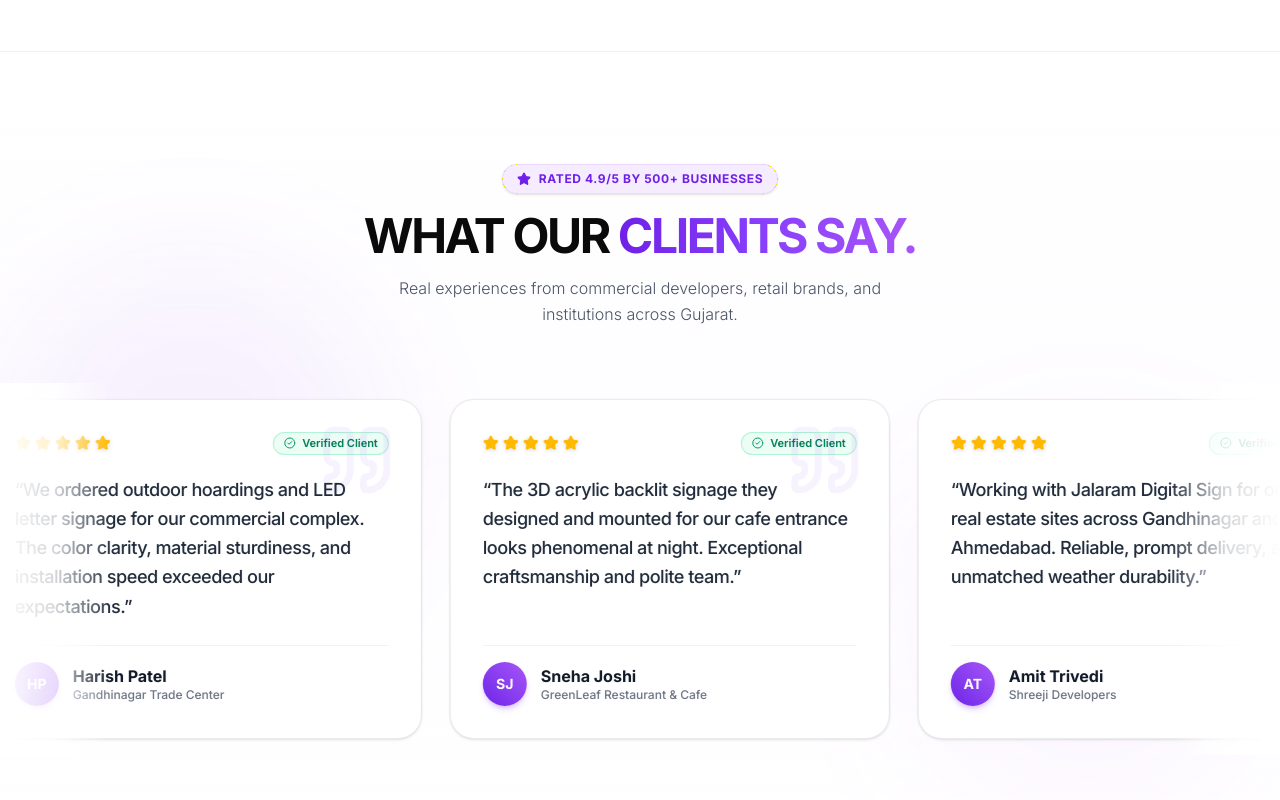
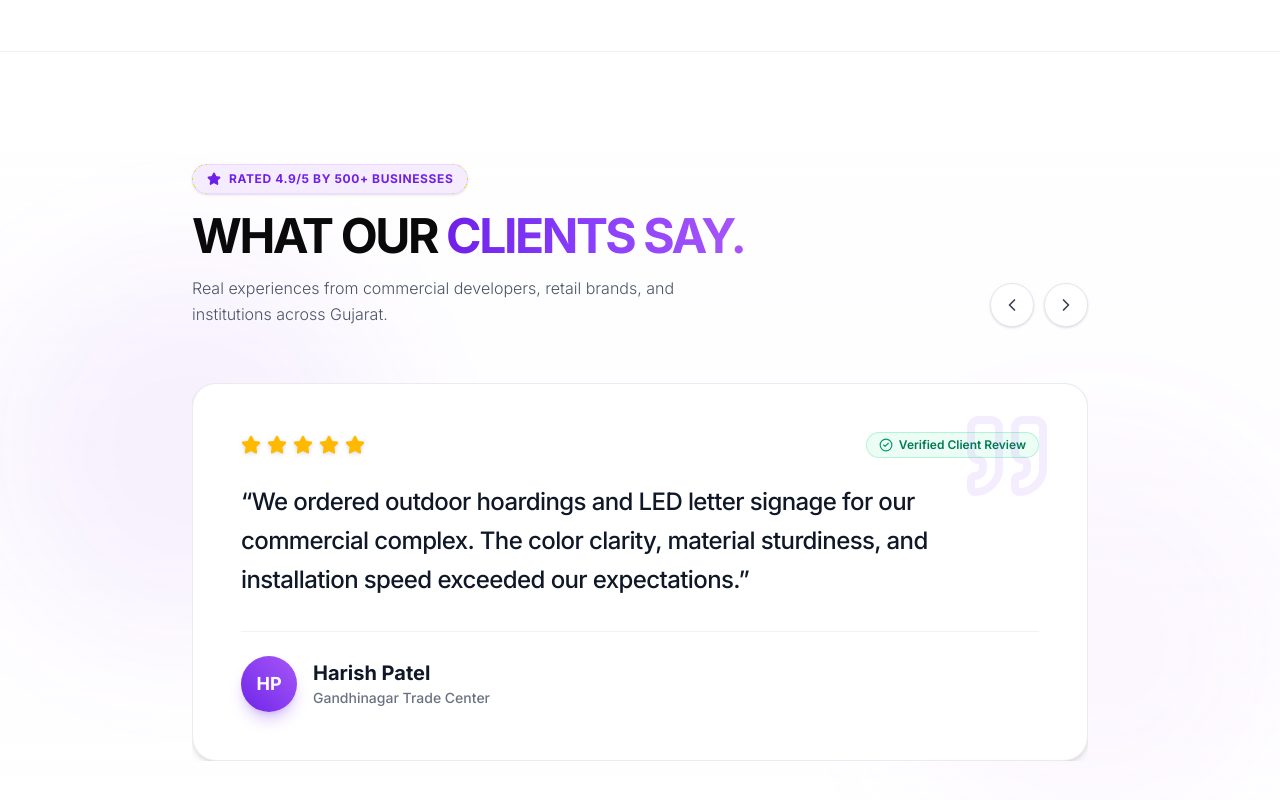
Before and after one commit to rahil6576-afk/Jalaram-digital-sign, a Next.js app: page / in a window 1280 px wide. Shown: the part 4156-4956 px from the top of the page. Built offline with nearby package versions, Linux system fonts and the light colour scheme; no server answers; the database is empty.

Commit message:
feat: ensure reviews continuously transition one by one in an infinite loop without pausing

```diff
--- a/src/components/home/HomeReviewsSection.tsx
+++ b/src/components/home/HomeReviewsSection.tsx
@@ -1,7 +1,8 @@
 "use client";
 
-import React, { useMemo } from "react";
-import { Star, Quote, CheckCircle2 } from "lucide-react";
+import React, { useState, useEffect, useCallback } from "react";
+import { motion, AnimatePresence } from "framer-motion";
+import { Star, Quote, CheckCircle2, ChevronLeft, ChevronRight } from "lucide-react";
 import type { TestimonialItem } from "@/data/site";
 
 interface HomeReviewsSectionProps {
@@ -9,16 +10,73 @@ interface HomeReviewsSectionProps {
 }
 
 export default function HomeReviewsSection({ testimonials = [] }: HomeReviewsSectionProps) {
-  // Ensure we have a duplicated array so translation of -50% loops seamlessly forever
-  const fullTrack = useMemo(() => {
-    if (!testimonials || testimonials.length === 0) return [];
-    // Repeat enough times so halfTrack contains at least 8-12 cards
-    const multiplier = Math.max(2, Math.ceil(8 / testimonials.length));
-    const half = Array.from({ length: multiplier }).flatMap(() => testimonials);
-    return [...half, ...half];
-  }, [testimonials]);
+  const [currentIndex, setCurrentIndex] = useState(0);
+  const [direction, setDirection] = useState<1 | -1>(1);
 
-  if (!testimonials || testimonials.length === 0) return null;
+  const totalReviews = testimonials.length;
+
+  const nextSlide = useCallback(() => {
+    if (totalReviews <= 1) return;
+    setDirection(1);
+    setCurrentIndex((prev) => (prev + 1) % totalReviews);
+  }, [totalReviews]);
+
+  const prevSlide = useCallback(() => {
+    if (totalReviews <= 1) return;
+    setDirection(-1);
+    setCurrentIndex((prev) => (prev - 1 + totalReviews) % totalReviews);
+  }, [totalReviews]);
+
+  // Continuously changes reviews one by one in an infinite loop
+  useEffect(() => {
+    if (totalReviews <= 1) return;
+    const interval = setInterval(() => {
+      setDirection(1);
+      setCurrentIndex((prev) => (prev + 1) % totalReviews);
+    }, 4000);
+    return () => clearInterval(interval);
+  }, [totalReviews]);
+
+  if (!testimonials || totalReviews === 0) return null;
+
+  const currentReview = testimonials[currentIndex];
+
+  const variants = {
+    enter: (dir: number) => ({
+      x: dir > 0 ? 80 : -80,
+      opacity: 0,
+      scale: 0.98,
+    }),
+    center: {
+      x: 0,
+      opacity: 1,
+      scale: 1,
+      transition: {
+        x: { type: "spring" as const, stiffness: 300, damping: 30 },
+        opacity: { duration: 0.35 },
+        scale: { duration: 0.35 },
+      },
+    },
+    exit: (dir: number) => ({
+      x: dir > 0 ? -80 : 80,
+      opacity: 0,
+      scale: 0.98,
+      transition: {
+        x: { type: "spring" as const, stiffness: 300, damping: 30 },
+        opacity: { duration: 0.25 },
+        scale: { duration: 0.25 },
+      },
+    }),
+  };
+
+  const initials = currentReview.name
+    ? currentReview.name
+        .split(" ")
+        .map((n) => n[0])
+        .slice(0, 2)
+        .join("")
+        .toUpperCase()
+    : "CL";
 
   return (
     <section className="py-20 sm:py-28 bg-gradient-to-b from-white via-purple-50/25 to-white border-t border-black/5 relative overflow-hidden">
@@ -26,9 +84,10 @@ export default function HomeReviewsSection({ testimonials = [] }: HomeReviewsSec
       <div className="absolute top-1/4 left-0 w-96 h-96 bg-[#6F20E8]/5 rounded-full blur-3xl pointer-events-none" />
       <div className="absolute bottom-10 right-0 w-96 h-96 bg-purple-400/5 rounded-full blur-3xl pointer-events-none" />
 
-      {/* Section Header */}
-      <div className="container mx-auto px-4 sm:px-6 lg:px-8 relative z-10 mb-10 sm:mb-14">
-        <div className="max-w-3xl mx-auto text-center">
+      <div className="container mx-auto px-4 sm:px-6 lg:px-8 relative z-10">
+        {/* Section Header with Next/Prev Arrow Controls at the top right */}
+        <div className="flex flex-col md:flex-row md:items-end justify-between gap-6 max-w-4xl mx-auto mb-10 sm:mb-14">
+          <div>
             <div className="inline-flex items-center gap-2 px-3.5 py-1.5 rounded-full bg-purple-100/80 border border-purple-200/80 text-[#6F20E8] font-bold text-xs tracking-wider uppercase mb-4 shadow-sm">
               <Star className="w-3.5 h-3.5 fill-[#6F20E8]" />
               <span>Rated 4.9/5 by 500+ Businesses</span>
@@ -39,47 +98,61 @@ export default function HomeReviewsSection({ testimonials = [] }: HomeReviewsSec
                 CLIENTS SAY.
               </span>
             </h2>
-          <p className="text-sm sm:text-base text-gray-600 font-light leading-relaxed max-w-lg mx-auto">
+            <p className="text-sm sm:text-base text-gray-600 font-light leading-relaxed max-w-lg">
               Real experiences from commercial developers, retail brands, and institutions across Gujarat.
             </p>
           </div>
+
+          {/* Clean Left / Right Arrow buttons beside header for manual cycling */}
+          {totalReviews > 1 && (
+            <div className="flex items-center gap-2.5 self-start md:self-end shrink-0">
+              <button
+                type="button"
+                onClick={prevSlide}
+                className="w-11 h-11 rounded-full border border-gray-200 hover:border-[#6F20E8] bg-white hover:bg-purple-50 text-gray-700 hover:text-[#6F20E8] flex items-center justify-center transition-all shadow-sm active:scale-95 cursor-pointer"
+                title="Previous review"
+                aria-label="Previous review"
+              >
+                <ChevronLeft className="w-5 h-5" />
+              </button>
+              <button
+                type="button"
+                onClick={nextSlide}
+                className="w-11 h-11 rounded-full border border-gray-200 hover:border-[#6F20E8] bg-white hover:bg-purple-50 text-gray-700 hover:text-[#6F20E8] flex items-center justify-center transition-all shadow-sm active:scale-95 cursor-pointer"
+                title="Next review"
+                aria-label="Next review"
+              >
+                <ChevronRight className="w-5 h-5" />
+              </button>
+            </div>
+          )}
         </div>
 
-      {/* Continuous Infinite Marquee Track with subtle edge gradient fades */}
-      <div className="relative w-full overflow-hidden py-4">
-        {/* Left and Right edge fade gradient overlays */}
-        <div className="absolute top-0 bottom-0 left-0 w-12 sm:w-28 bg-gradient-to-r from-white via-white/80 to-transparent z-10 pointer-events-none" />
-        <div className="absolute top-0 bottom-0 right-0 w-12 sm:w-28 bg-gradient-to-l from-white via-white/80 to-transparent z-10 pointer-events-none" />
-
-        {/* Marquee Track moving continuously and infinitely */}
-        <div className="animate-marquee-reviews flex gap-5 sm:gap-7 min-w-max px-4">
-          {fullTrack.map((review, idx) => {
-            const initials = review.name
-              ? review.name
-                  .split(" ")
-                  .map((n) => n[0])
-                  .slice(0, 2)
-                  .join("")
-                  .toUpperCase()
-              : "CL";
-
-            return (
-              <div
-                key={`${review.id || idx}-${idx}`}
-                className="w-[320px] sm:w-[380px] md:w-[440px] shrink-0 bg-white rounded-3xl border border-black/8 hover:border-[#6F20E8]/40 p-6 sm:p-8 shadow-sm hover:shadow-xl transition-all duration-300 relative overflow-hidden flex flex-col justify-between group cursor-default select-none"
+        {/* Single Review Card changing one by one infinitely */}
+        <div className="max-w-4xl mx-auto relative">
+          <div className="overflow-hidden min-h-[300px] sm:min-h-[260px] flex items-stretch">
+            <AnimatePresence mode="wait" custom={direction}>
+              <motion.div
+                key={currentIndex}
+                custom={direction}
+                variants={variants}
+                initial="enter"
+                animate="center"
+                exit="exit"
+                className="w-full bg-white rounded-3xl border border-black/8 hover:border-[#6F20E8]/40 p-8 sm:p-12 shadow-md hover:shadow-2xl transition-all duration-300 relative overflow-hidden flex flex-col justify-between group"
               >
-                {/* Decorative background quote mark */}
-                <Quote className="absolute top-5 right-6 w-20 h-20 text-[#6F20E8]/6 group-hover:text-[#6F20E8]/12 transition-colors pointer-events-none" />
+                {/* Decorative background quote */}
+                <Quote className="absolute top-6 right-8 w-24 h-24 text-[#6F20E8]/8 group-hover:text-[#6F20E8]/15 transition-colors pointer-events-none select-none" />
 
                 <div>
                   {/* Rating Stars & Verified Badge */}
-                  <div className="flex items-center justify-between gap-3 mb-5">
-                    <div className="flex items-center gap-1">
+                  <div className="flex items-center justify-between gap-4 mb-6">
+                    <div className="flex items-center gap-1.5">
                       {Array.from({ length: 5 }).map((_, i) => (
                         <Star
                           key={i}
-                          className={`w-4 h-4 ${
-                            i < (review.rating || 5)
+                          className={`w-5 h-5 ${
+                            i < (currentReview.rating || 5)
                               ? "fill-amber-400 text-amber-400 drop-shadow-sm"
                               : "fill-gray-200 text-gray-200"
                           }`}
@@ -87,35 +160,35 @@ export default function HomeReviewsSection({ testimonials = [] }: HomeReviewsSec
                       ))}
                     </div>
 
-                    <div className="inline-flex items-center gap-1.5 px-2.5 py-0.5 rounded-full bg-emerald-50 border border-emerald-200/80 text-emerald-700 text-[11px] font-semibold">
-                      <CheckCircle2 className="w-3 h-3 text-emerald-600" />
-                      <span>Verified Client</span>
+                    <div className="inline-flex items-center gap-1.5 px-3 py-1 rounded-full bg-emerald-50 border border-emerald-200/80 text-emerald-700 text-xs font-semibold">
+                      <CheckCircle2 className="w-3.5 h-3.5 text-emerald-600" />
+                      <span>Verified Client Review</span>
                     </div>
                   </div>
 
                   {/* Review Quote */}
-                  <blockquote className="text-gray-800 text-base sm:text-lg font-medium leading-relaxed mb-6 tracking-tight relative z-10">
-                    &ldquo;{review.quote}&rdquo;
+                  <blockquote className="text-gray-900 text-lg sm:text-xl md:text-2xl font-medium leading-relaxed mb-8 tracking-tight relative z-10">
+                    &ldquo;{currentReview.quote}&rdquo;
                   </blockquote>
                 </div>
 
                 {/* Author Information */}
-                <div className="flex items-center gap-3.5 pt-4 border-t border-black/5 mt-auto relative z-10">
-                  <div className="w-11 h-11 rounded-full bg-gradient-to-tr from-[#6F20E8] to-[#A855F7] text-white font-bold text-sm flex items-center justify-center shrink-0 shadow-md shadow-[#6F20E8]/20">
+                <div className="flex items-center gap-4 pt-6 border-t border-black/5 mt-auto relative z-10">
+                  <div className="w-12 h-12 sm:w-14 sm:h-14 rounded-full bg-gradient-to-tr from-[#6F20E8] to-[#A855F7] text-white font-bold text-base sm:text-lg flex items-center justify-center shrink-0 shadow-lg shadow-[#6F20E8]/25">
                     {initials}
                   </div>
-                  <div className="min-w-0">
-                    <h3 className="font-bold text-base text-gray-900 leading-snug truncate">
-                      {review.name}
+                  <div>
+                    <h3 className="font-bold text-lg sm:text-xl text-gray-900 leading-snug">
+                      {currentReview.name}
                     </h3>
-                    <p className="text-xs text-gray-500 font-medium truncate">
-                      {review.business || "Business Owner"}
+                    <p className="text-sm text-gray-500 font-medium">
+                      {currentReview.business || "Business Owner"}
                     </p>
                   </div>
                 </div>
+              </motion.div>
+            </AnimatePresence>
           </div>
-            );
-          })}
         </div>
       </div>
     </section>
```
Lines whose indentation alone changed are shown as unchanged.
